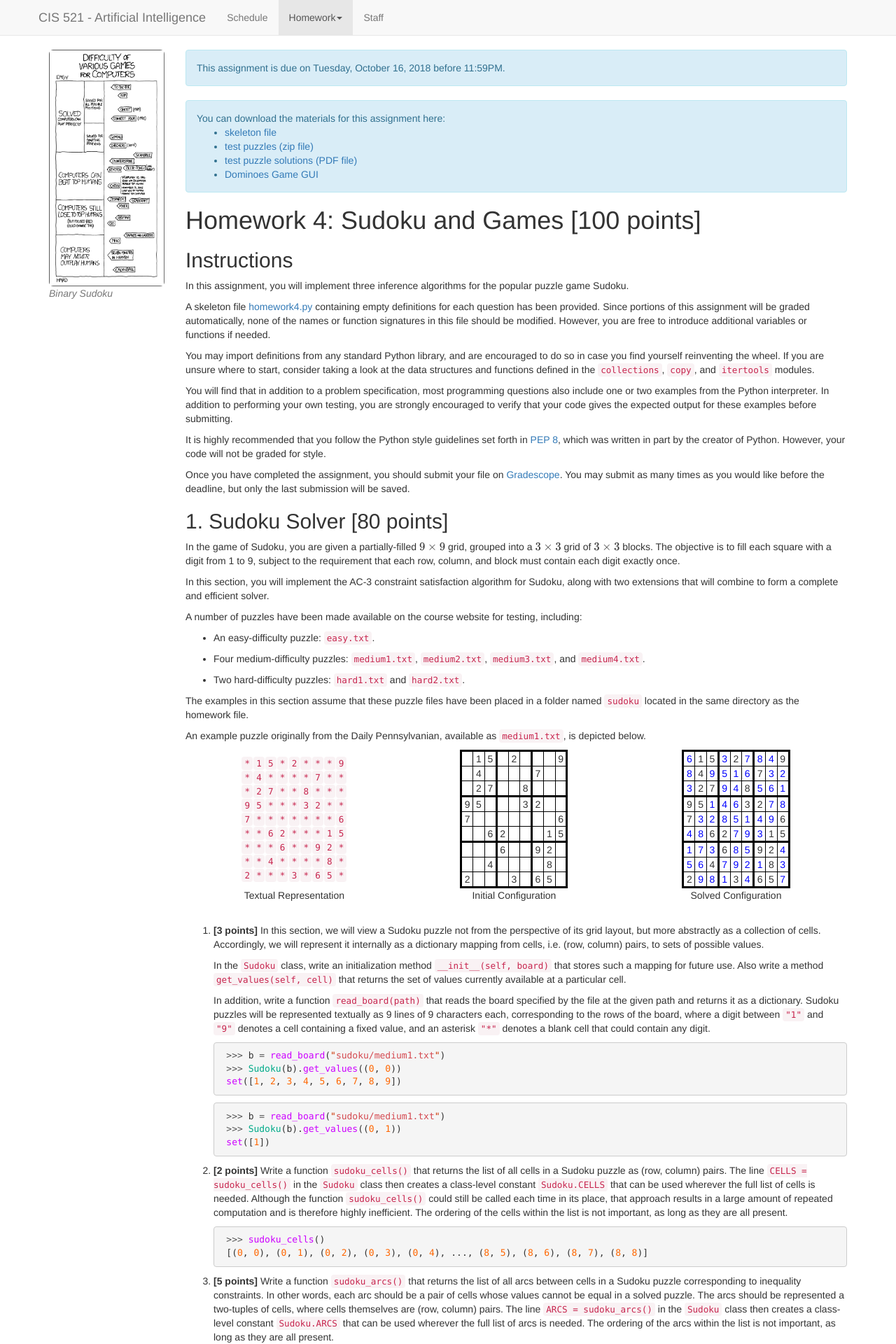
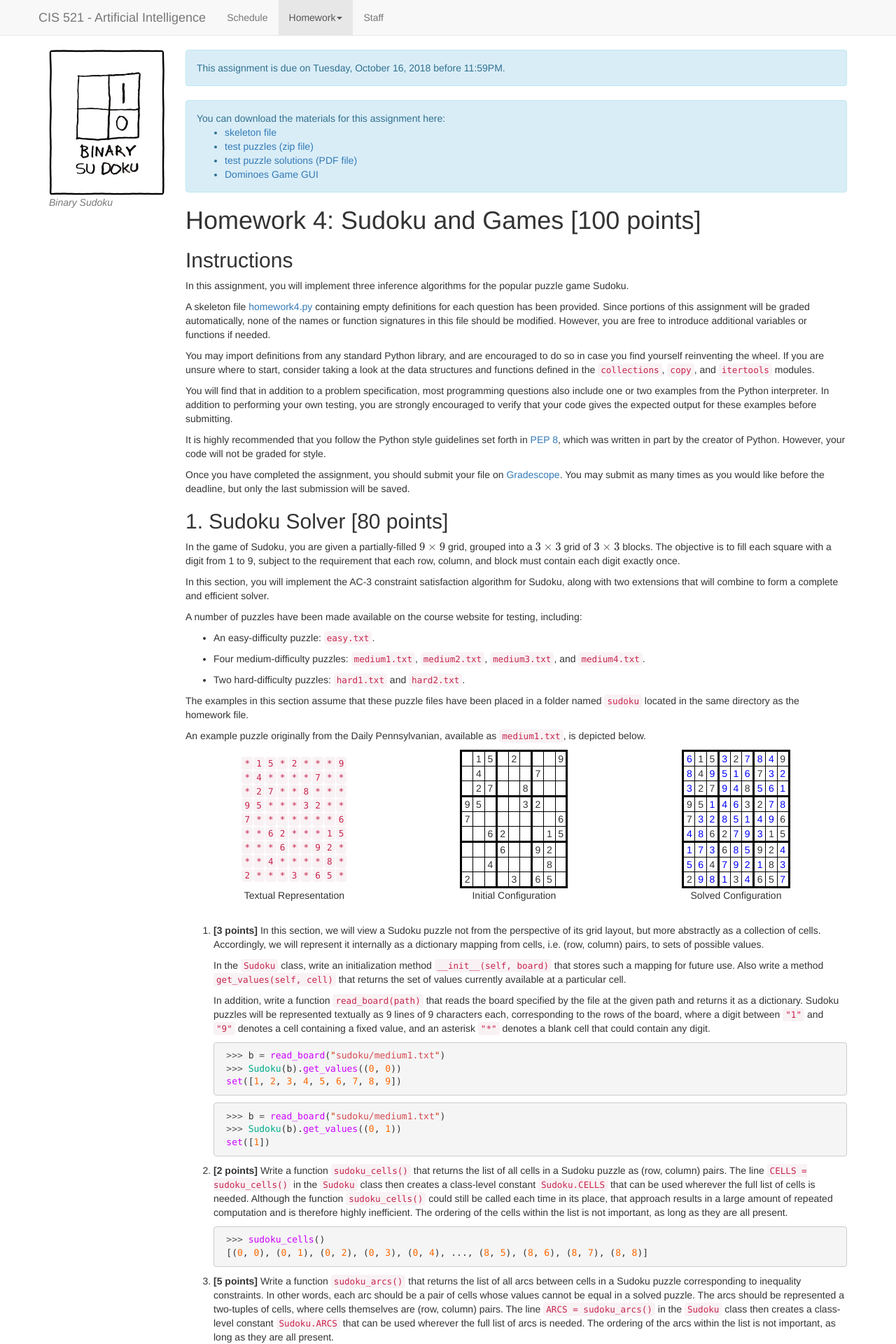
Before and after one commit to artificial-intelligence-class/artificial-intelligence-class.github.io, a Jekyll site: the page built from homeworks/hw4/homework4.md, in a window 1280 px wide. Shown: the top 1920 px of the page at 70% size. Built offline with Jekyll 4.4.1, drawn with Linux system fonts in a browser that asks for light colours; nearby versions of some CDN libraries; formulas are drawn with MathJax 3; a script that is not in the unit is left out.

Commit message:
Fix hw4 title and image.

```diff
--- a/_layouts/default.html
+++ b/_layouts/default.html
@@ -68,7 +68,7 @@
                 <li><a href="{{ site.baseurl }}/homeworks/hw2/homework2.html">HW2: Uninformed Search</a></li>
                 <li><a href="{{ site.baseurl }}/homeworks/hw3/homework3.html">HW3: Informed Search</a></li>
                 <li><a href="{{ site.baseurl }}/homeworks/hw3/homework3-part2.html">HW3 part2: Games</a></li>
-                <li><a href="{{ site.baseurl }}/homeworks/hw4/homework4.html">HW4: Sudoku Solver</a></li>
+                <li><a href="{{ site.baseurl }}/homeworks/hw4/homework4.html">HW4: Sudoku and Games</a></li>
               </ol>
 
             <li id="staff"><a href="{{ site.baseurl }}/staff.html">Staff</a></li>
--- a/homeworks/hw4/homework4.md
+++ b/homeworks/hw4/homework4.md
@@ -1,6 +1,6 @@
 ---
 layout: default
-img: games.png
+img: sudoku.jpg
 img_link: https://xkcd.com/74/
 caption: Binary Sudoku
 title: CIS 521 Homework 4 "Sudoku Solver and Games"
```
